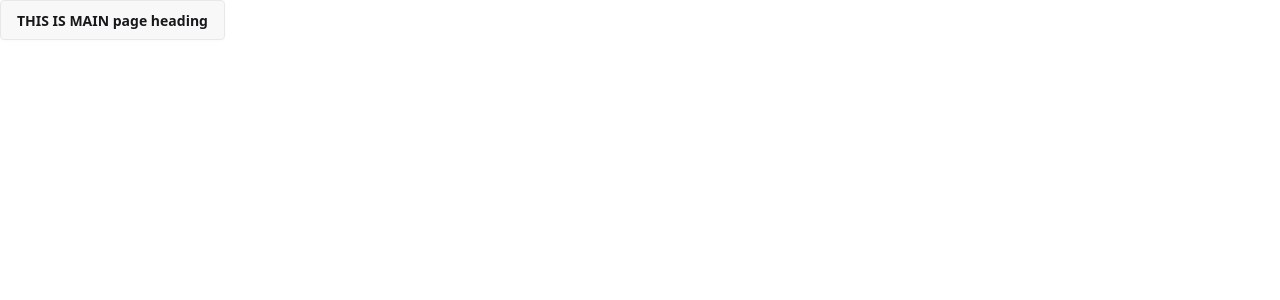
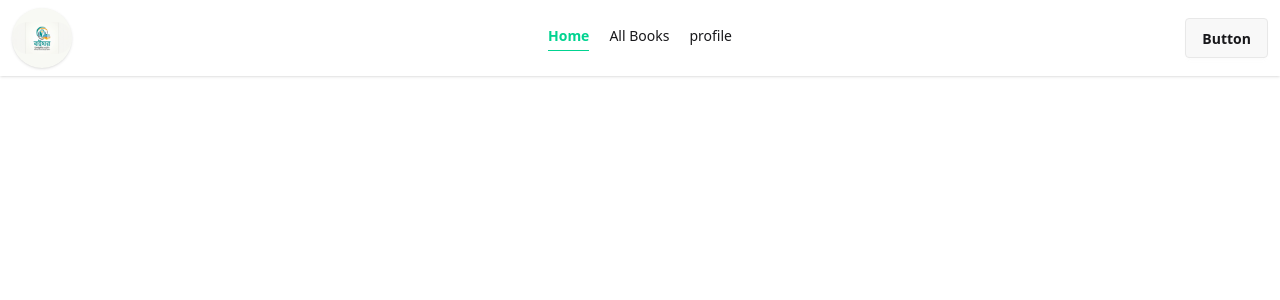
Before and after one commit to Abdur-Rahim-bin-Bakkar/Online-Book-Borrowing-Platform-, a Next.js app: page / in a window 1280 px wide. Shown: the top 300 px of the page. Built offline with nearby package versions, Linux system fonts and the light colour scheme.

Commit message:
create navbar

```diff
--- a/src/app/page.js
+++ b/src/app/page.js
@@ -1,9 +1,10 @@
+import Navbar from "@/components/share/Navbar";
 import Image from "next/image";
 
 export default function Home() {
   return (
     <div className="">
-      <h1 className="btn">THIS IS   MAIN  page heading</h1>
+      <Navbar/>
     </div>
   );
 }
--- /dev/null
+++ b/src/components/share/Navbar.jsx
@@ -0,0 +1,51 @@
+'use client'
+import Link from 'next/link';
+import React from 'react';
+import logo from '@/assets/logo.png'
+import Image from 'next/image';
+import { usePathname } from 'next/navigation';
+
+const Navbar = () => {
+    const path = usePathname()
+
+    const links = <>
+        <Link className={`${path === '/' && 'border-b pb-1 text-success font-semibold'}`} href={'/'}>Home</Link>
+        <Link className={`${path === '/allbooks' && 'border-b pb-1 text-success font-semibold'}`} href={'/allbooks'}>All Books</Link>
+        <Link className={`${path === '/profile' && 'border-b pb-1 text-success font-semibold'}`} href={'/profile'}>profile</Link>
+    </>
+
+    return (
+        <div className=' shadow'>
+            <div className="navbar px-3 ">
+                <div className="navbar-start">
+                    <div className="dropdown">
+                        <div tabIndex={0} role="button" className="btn btn-ghost lg:hidden">
+                            <svg xmlns="http://www.w3.org/2000/svg" className="h-5 w-5" fill="none" viewBox="0 0 24 24" stroke="currentColor"> <path strokeLinecap="round" strokeLinejoin="round" strokeWidth="2" d="M4 6h16M4 12h8m-8 6h16" /> </svg>
+                        </div>
+                        <ul
+                            tabIndex="-1"
+                            className="menu menu-sm dropdown-content bg-base-100 rounded-box z-1 mt-3 w-52 p-2 shadow">
+                            {links}
+                        </ul>
+                    </div>
+                    <div className="rounded-full  w-15 h-15 flex justify-center items-center shadow bg-[#f8f9f4]">
+
+                        <Link className='' href={'/'}>
+                            <Image className='w-30  rounded-full ' src={logo} alt='logo' height={70} width={70} />
+                        </Link>
+                    </div>
+                </div>
+                <div className="navbar-center hidden lg:flex">
+                    <ul className="menu menu-horizontal px-1 gap-5">
+                        {links}
+                    </ul>
+                </div>
+                <div className="navbar-end">
+                    <a className="btn">Button</a>
+                </div>
+            </div>
+        </div>
+    );
+};
+
+export default Navbar;
```
Also changed, not shown: src/assets/logo.png (added).
